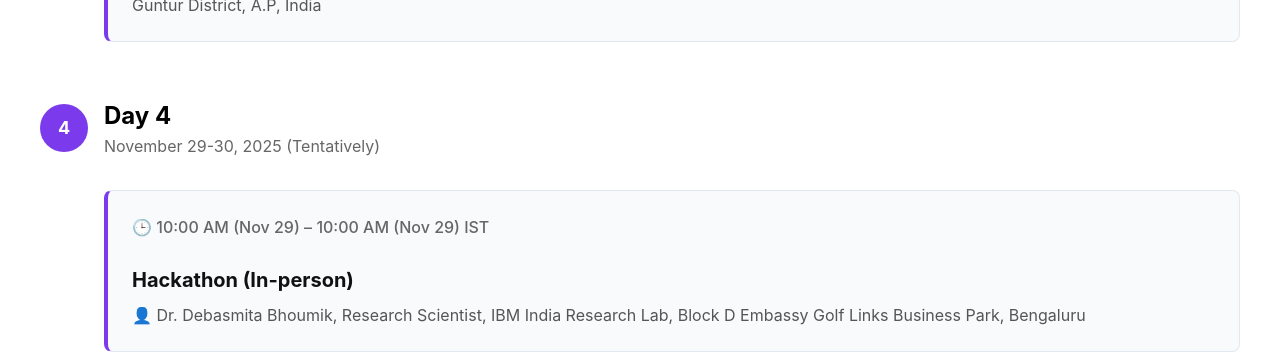
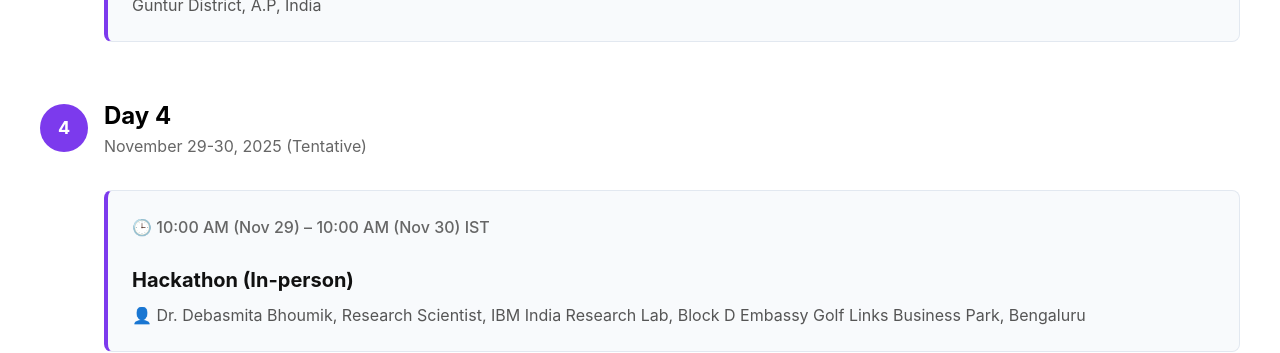
Before and after one commit to gourishetti-ruthvik/ibm_event_klu, a React (Vite) app: page / in a window 1280 px wide. Shown: the part 4180-4533 px from the top of the page. Built offline with nearby package versions, Linux system fonts and the light colour scheme.

Commit message:
modified hackathon dates - 2

```diff
--- a/src/App.tsx
+++ b/src/App.tsx
@@ -345,9 +345,9 @@ function App() {
                   ]
                 },
                 {
-                  date: "November 29-30, 2025 (Tentatively)",
+                  date: "November 29-30, 2025 (Tentative)",
                   sessions: [
-                    { time: "10:00 AM (Nov 29) – 10:00 AM (Nov 29) IST", title: "Hackathon (In-person)", speaker: "Dr. Debasmita Bhoumik, Research Scientist, IBM India Research Lab, Block D Embassy Golf Links Business Park, Bengaluru" },
+                    { time: "10:00 AM (Nov 29) – 10:00 AM (Nov 30) IST", title: "Hackathon (In-person)", speaker: "Dr. Debasmita Bhoumik, Research Scientist, IBM India Research Lab, Block D Embassy Golf Links Business Park, Bengaluru" },
                     { time: "5:00 PM – 5:15 PM IST", title: "Valedictory Function", speaker: "Dr. L. Venkata Subramaniam, IBM Quantum India Lead" }
                   ]
                 }
```
